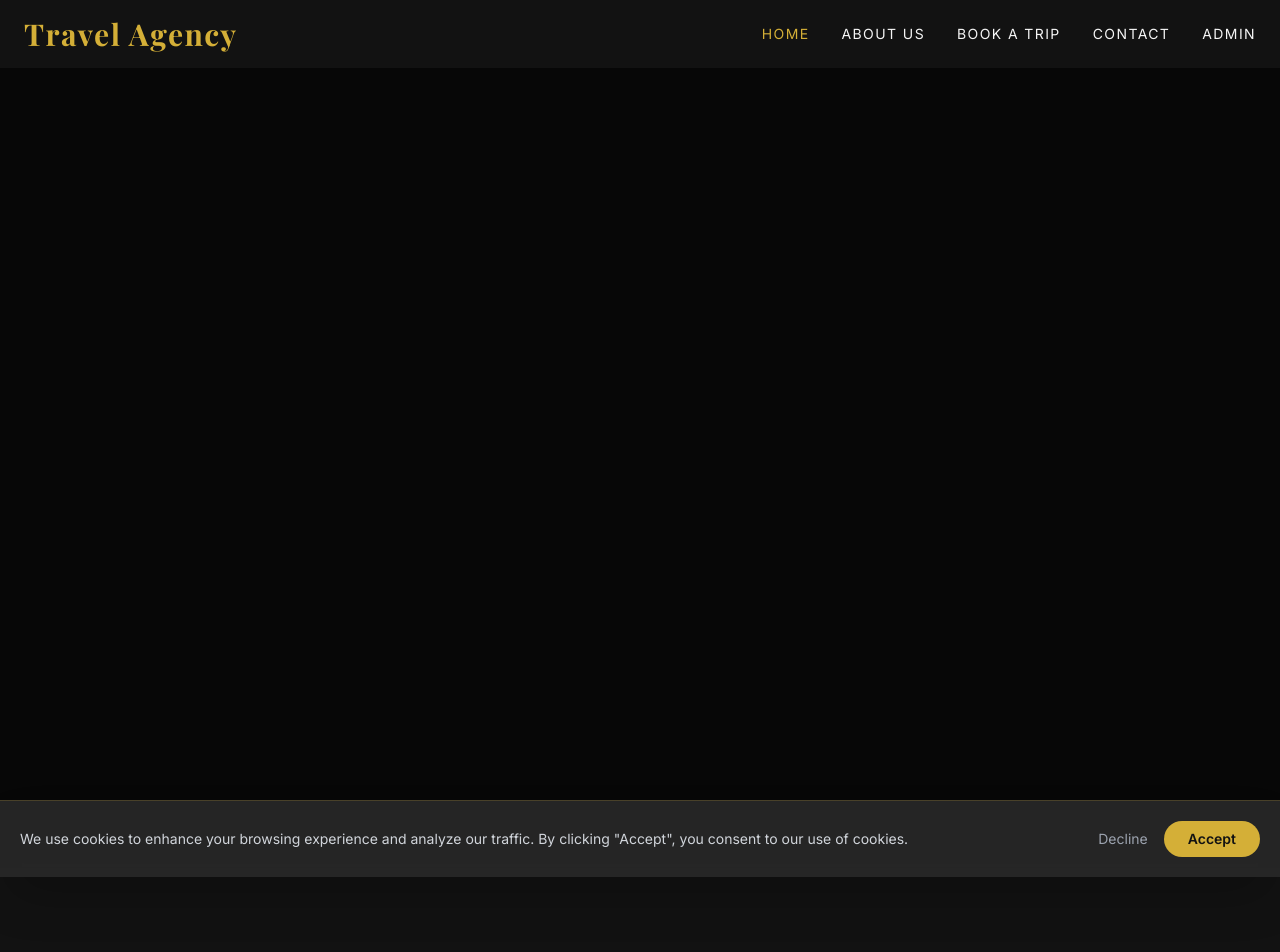
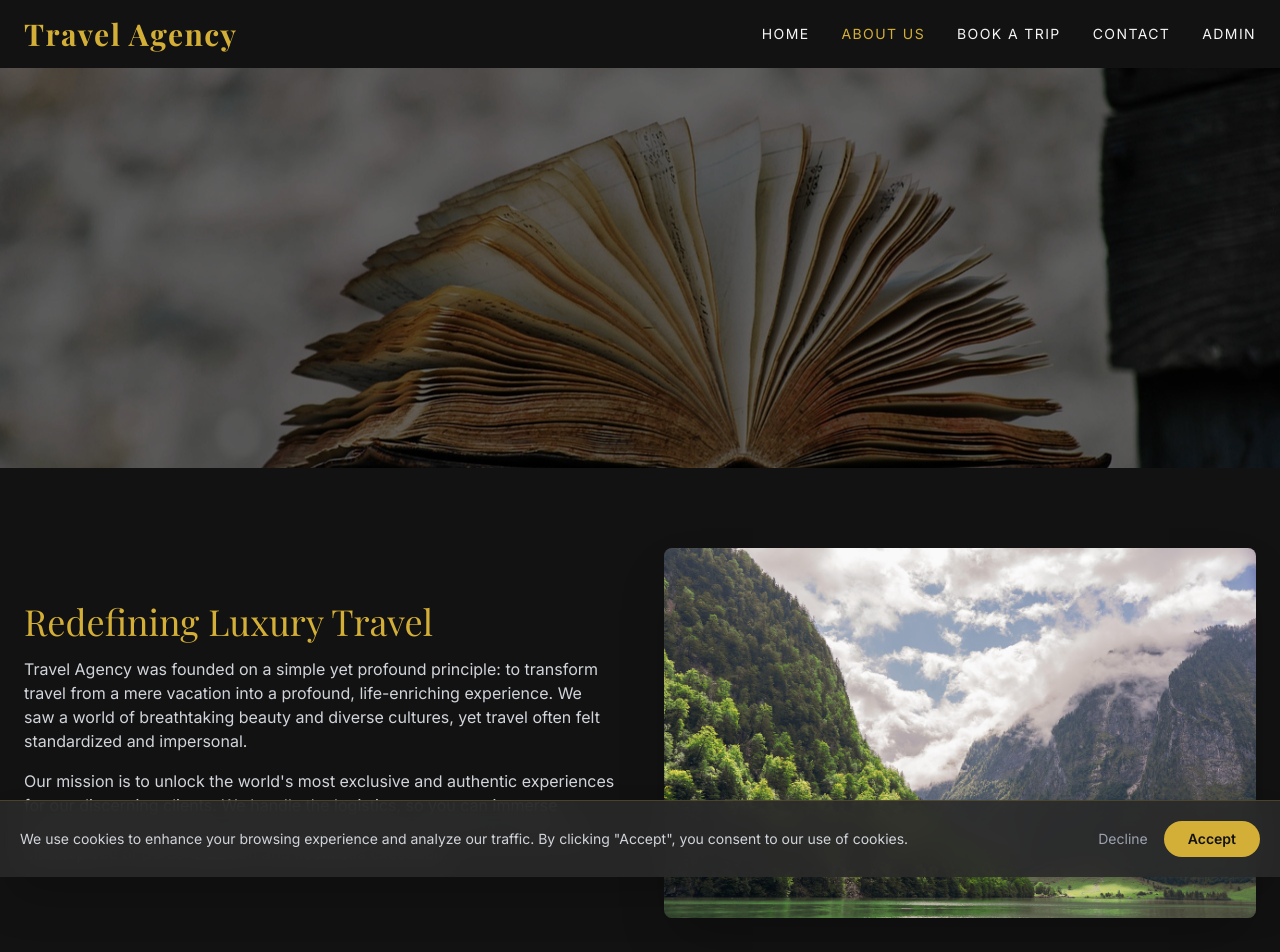
Before and after one commit to DevRyan-bit/TravelAgency, a React (Vite) app: page /#/about in a window 1280 px wide. Before the commit this address led to /#/. Shown: the top 952 px of the page. Built offline with nearby package versions, Linux system fonts and the light colour scheme.

Commit message:
Fix image paths to use forward slashes

```diff
--- a/pages/AboutPage.jsx
+++ b/pages/AboutPage.jsx
@@ -30,7 +30,7 @@ const AboutPage = () => {
             </p>
           </div>
           <div>
-            <img src="images\konigssee-7276585_1280.jpg" alt="Crafting a journey" className="rounded-lg shadow-2xl"/>
+            <img src="/images/konigssee-7276585_1280.jpg" alt="Crafting a journey" className="rounded-lg shadow-2xl"/>
           </div>
         </div>
       </motion.section>
@@ -66,17 +66,17 @@ const AboutPage = () => {
               <p className="text-gray-300 max-w-2xl mx-auto mb-10">Our team is a collective of seasoned travelers, expert planners, and dedicated support staff, all united by a love for exploration.</p>
               <div className="flex flex-wrap justify-center gap-8">
                 <div className="text-center">
-                    <img src="images\horse-profile-2679776_1280.jpg" alt="Team Member 1" className="w-40 h-40 rounded-full mx-auto mb-4 border-4 border-brand-gold/50 object-cover"/>
+                    <img src="/images/horse-profile-2679776_1280.jpg" alt="Team Member 1" className="w-40 h-40 rounded-full mx-auto mb-4 border-4 border-brand-gold/50 object-cover"/>
                     <h4 className="text-xl font-bold text-white">Person 1</h4>
                     <p className="text-brand-gold">Founder & CEO</p>
                 </div>
                 <div className="text-center">
-                    <img src="images\horse-profile-2679776_1280.jpg" alt="Team Member 2" className="w-40 h-40 rounded-full mx-auto mb-4 border-4 border-brand-gold/50 object-cover"/>
+                    <img src="/images/horse-profile-2679776_1280.jpg" alt="Team Member 2" className="w-40 h-40 rounded-full mx-auto mb-4 border-4 border-brand-gold/50 object-cover"/>
                     <h4 className="text-xl font-bold text-white">Person 2</h4>
                     <p className="text-brand-gold">Head of Travel Design</p>
                 </div>
                 <div className="text-center">
-                    <img src="images\horse-profile-2679776_1280.jpg" alt="Team Member 3" className="w-40 h-40 rounded-full mx-auto mb-4 border-4 border-brand-gold/50 object-cover"/>
+                    <img src="/images/horse-profile-2679776_1280.jpg" alt="Team Member 3" className="w-40 h-40 rounded-full mx-auto mb-4 border-4 border-brand-gold/50 object-cover"/>
                     <h4 className="text-xl font-bold text-white">Person 3</h4>
                     <p className="text-brand-gold">Air travel Specialist</p>
                 </div>
```
